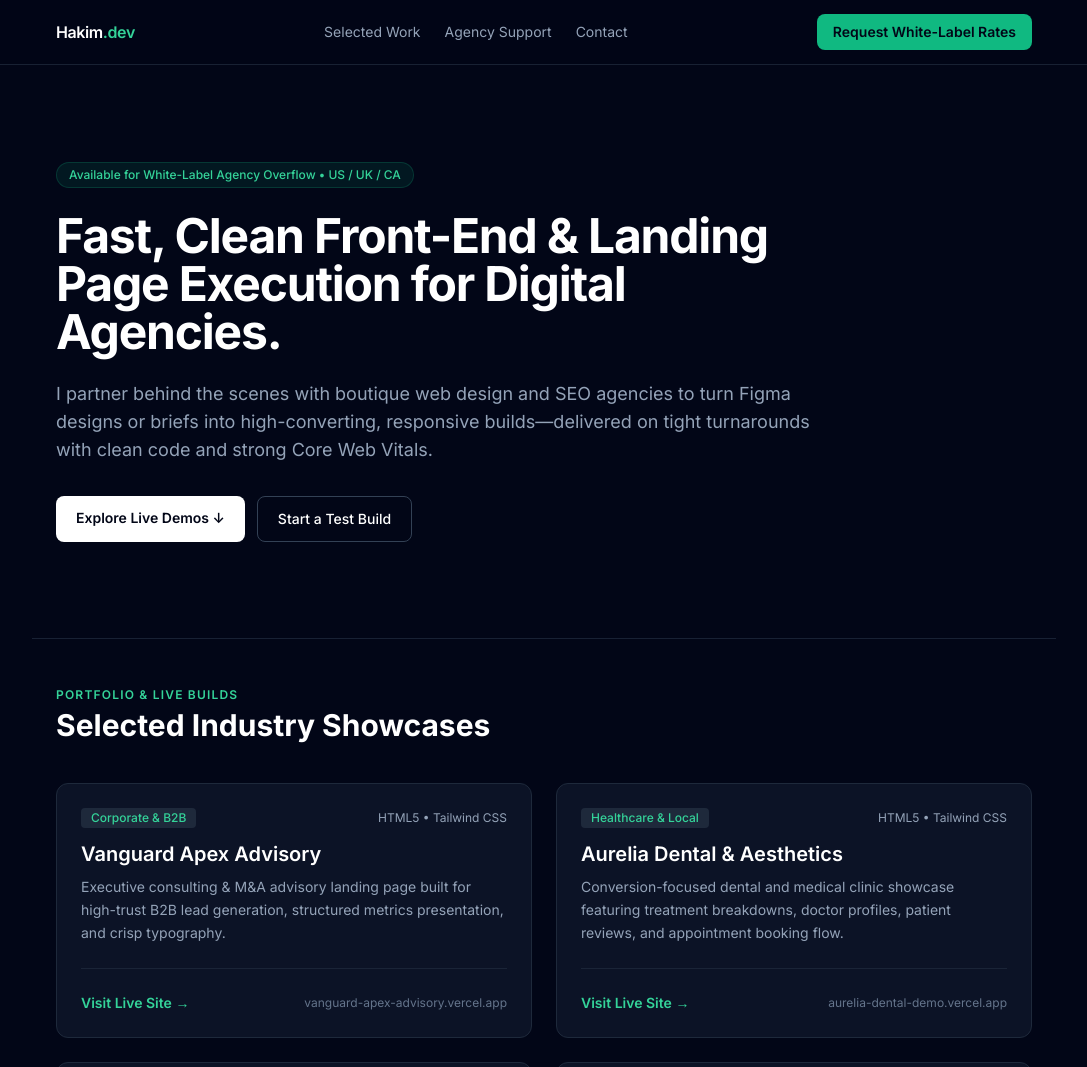
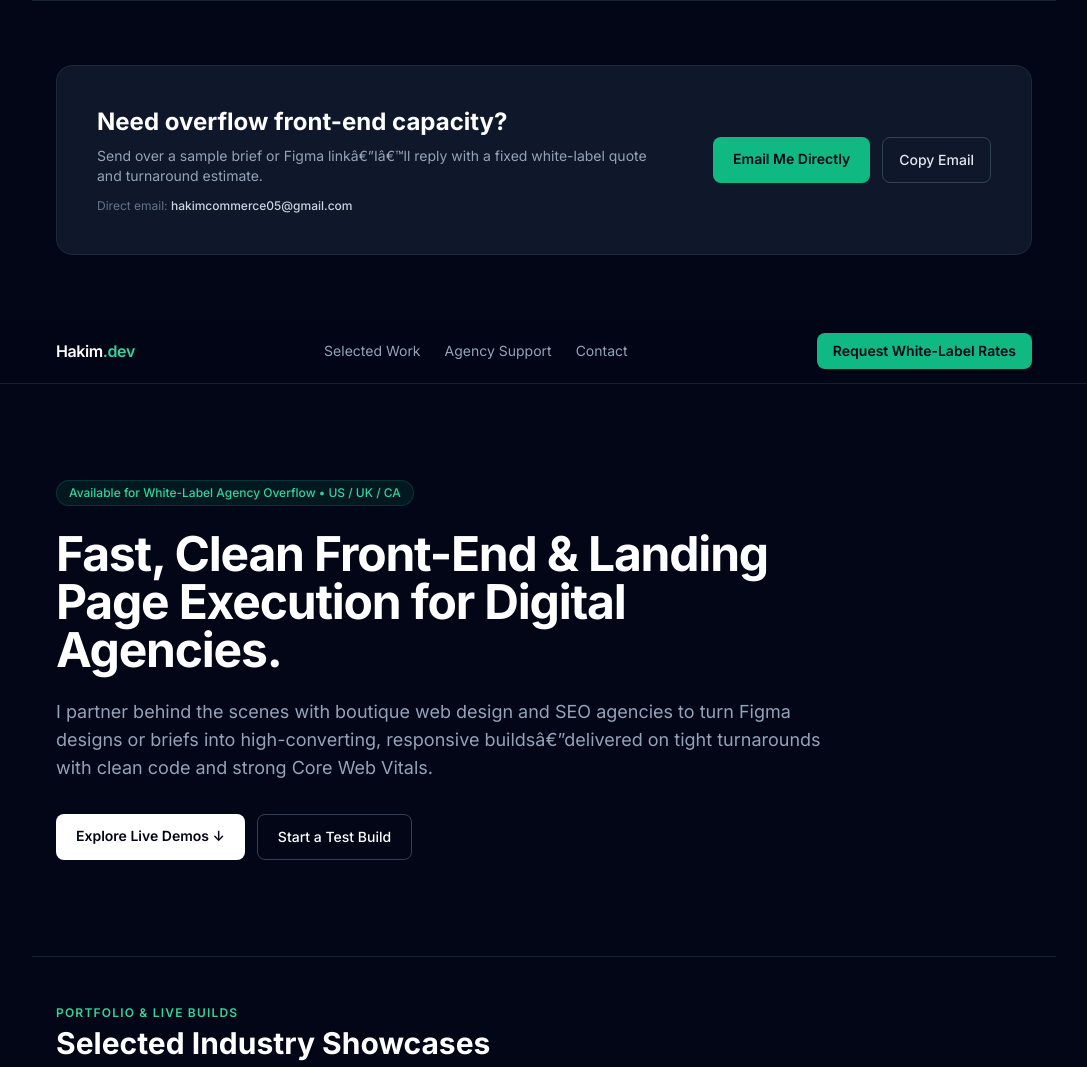
Before and after one commit to bayedrjelhakim2002-boop/hakim-agency-portfolio, a plain HTML site: page index.html in a window 1280 px wide. Shown: the top 1067 px of the page, without its empty margins (96-1183 px from the left). Drawn offline with nearby package versions, Linux system fonts and the light colour scheme.

Commit message:
Update index.html

```diff
--- a/index.html
+++ b/index.html
@@ -1,4 +1,25 @@
-<!DOCTYPE html>
+<!-- Contact -->
+  <section id="contact" class="max-w-5xl mx-auto px-4 sm:px-6 py-16 border-t border-slate-800/80">
+    <div class="bg-slate-900 border border-slate-800 rounded-2xl p-8 sm:p-10 flex flex-col md:flex-row items-start md:items-center justify-between gap-6">
+      <div class="space-y-2 max-w-xl">
+        <h2 class="text-2xl font-bold text-white">Need overflow front-end capacity?</h2>
+        <p class="text-sm text-slate-400">
+          Send over a sample brief or Figma link—I’ll reply with a fixed white-label quote and turnaround estimate.
+        </p>
+        <p class="text-xs text-slate-500 pt-1">
+          Direct email: <span class="text-slate-300 font-medium">hakimcommerce05@gmail.com</span>
+        </p>
+      </div>
+      <div class="flex flex-wrap gap-3">
+        <a href="mailto:hakimcommerce05@gmail.com?subject=White-Label%20Agency%20Inquiry" class="bg-emerald-500 hover:bg-emerald-400 text-slate-950 font-semibold text-sm px-5 py-3 rounded-lg transition">
+          Email Me Directly
+        </a>
+        <button type="button" onclick="navigator.clipboard.writeText('hakimcommerce05@gmail.com'); this.textContent='Copied!'; setTimeout(() => this.textContent='Copy Email', 2000);" class="border border-slate-700 hover:border-slate-500 text-slate-200 font-medium text-sm px-4 py-3 rounded-lg transition">
+          Copy Email
+        </button>
+      </div>
+    </div>
+  </section><!DOCTYPE html>
 <html lang="en" class="scroll-smooth">
 <head>
   <meta charset="UTF-8" />
```
